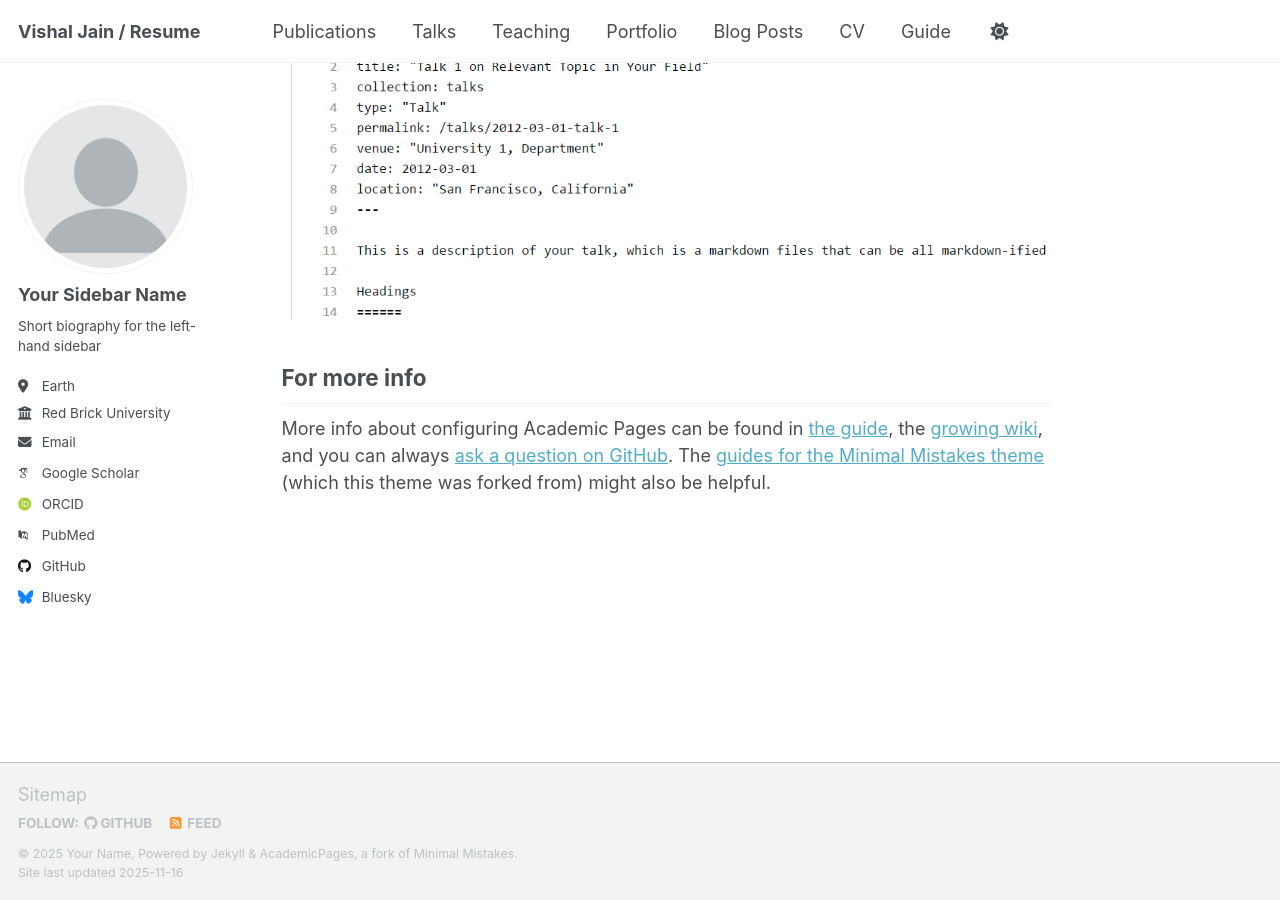
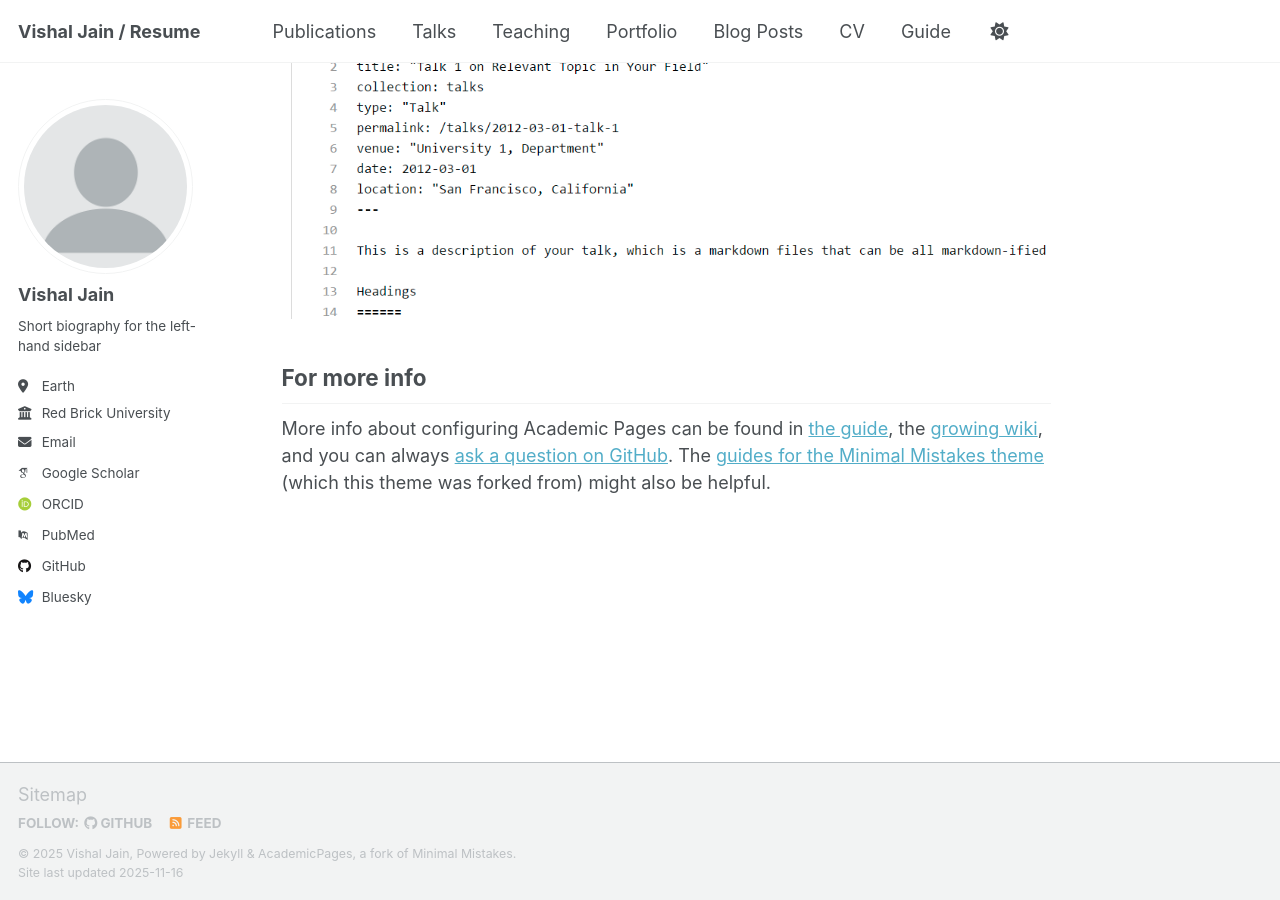
Before and after one commit to drvishaljain-neuro/Resume, a Jekyll site: the page built from _pages/about.md, in a window 1280 px wide and 900 px high, scrolled down 2880 px. Built offline with Jekyll 4.4.1, drawn with Linux system fonts in a browser that asks for light colours; some web fonts are replaced; a script that is not in the unit is left out.

Commit message:
Update _config.yml

```diff
--- a/_config.yml
+++ b/_config.yml
@@ -11,7 +11,7 @@ locale                   : "en-US"
 site_theme               : "default" # Currently available options are "default", "air"
 title                    : "Vishal Jain / Resume"
 title_separator          : "-"
-name                     : &name "Your Name"
+name                     : &name "Vishal Jain"
 description              : &description "Your Name's academic portfolio"   # Update this with a general description of your site, this is the default if not overridden by a page
 url                      : https://academicpages.github.io # The base hostname & protocol for your site e.g. "https://[your GitHub username].github.io",
                                                            # or if you already have some other page hosted on Github then use "https://[your GitHub username].github.io/[Your Repo Name]"
@@ -24,8 +24,8 @@ repository               : "academicpages/academicpages.github.io"
 author:
   # Biographic information
   avatar           : "profile.png"
-  name             : "Your Sidebar Name"
-  pronouns         : # example: "she/her"
+  name             : "Vishal Jain"
+  pronouns         : # example: "he/him"
   bio              : "Short biography for the left-hand sidebar"
   location         : "Earth"
   employer         : "Red Brick University"
```
